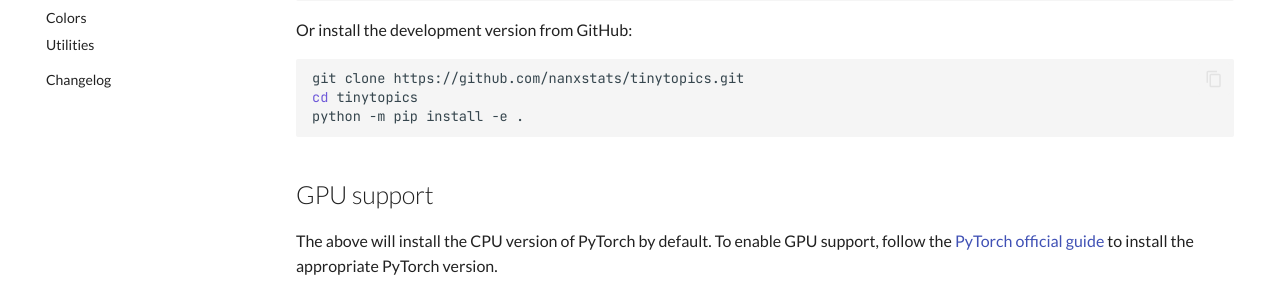
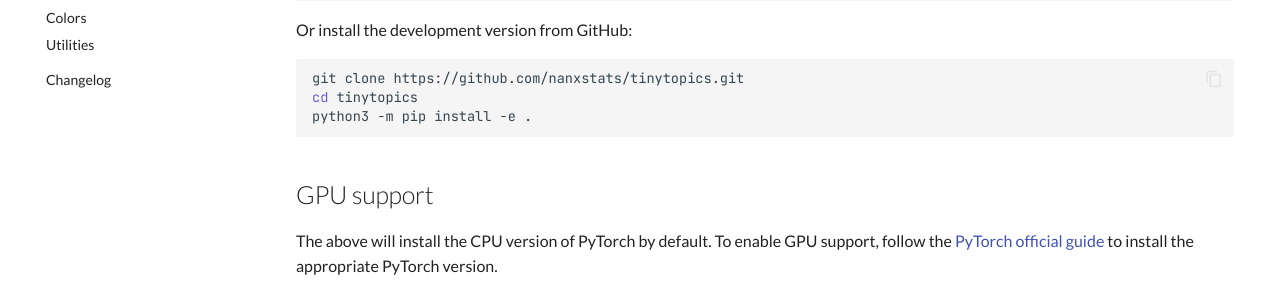
Before and after one commit to nanxstats/tinytopics, an MkDocs documentation site: the page built from docs/index.md, in a window 1280 px wide and 1312 px high. Shown: the part 461-761 px from the top of the window. Built offline with MkDocs 1.6.1 and Material for MkDocs 9.7.7, drawn with Linux system fonts in a browser that asks for light colours; comment, search, counter and statistics services are not loaded.

Commit message:
Use `python3` in docs consistently

````diff
--- a/docs/articles/benchmark.qmd
+++ b/docs/articles/benchmark.qmd
@@ -11,7 +11,7 @@
     To run the code from this article as a Python script:
 
     ```bash
-    python examples/benchmark.py
+    python3 examples/benchmark.py
     ```
 
 Let's evaluate the tinytopics topic model training speed on CPU vs. GPU on
--- a/docs/articles/get-started.qmd
+++ b/docs/articles/get-started.qmd
@@ -11,7 +11,7 @@
     To run the code from this article as a Python script:
 
     ```bash
-    python examples/get-started.py
+    python3 examples/get-started.py
     ```
 
 Let's walk through a canonical tinytopics workflow using a synthetic dataset.
--- a/docs/articles/text.qmd
+++ b/docs/articles/text.qmd
@@ -18,7 +18,7 @@
     To run the code from this article as a Python script:
 
     ```bash
-    python examples/text.py
+    python3 examples/text.py
     ```
 
 We show a minimal example of text data topic modeling using tinytopics.
--- a/docs/index.md
+++ b/docs/index.md
@@ -22,7 +22,7 @@
 ```bash
 git clone https://github.com/nanxstats/tinytopics.git
 cd tinytopics
-python -m pip install -e .
+python3 -m pip install -e .
 ```
 
 ## GPU support
````
Also changed, not shown: README.md (+1 -1 lines), docs/articles/benchmark.md (+1 -1 lines), docs/articles/get-started.md (+1 -1 lines), docs/articles/text.md (+1 -1 lines).
